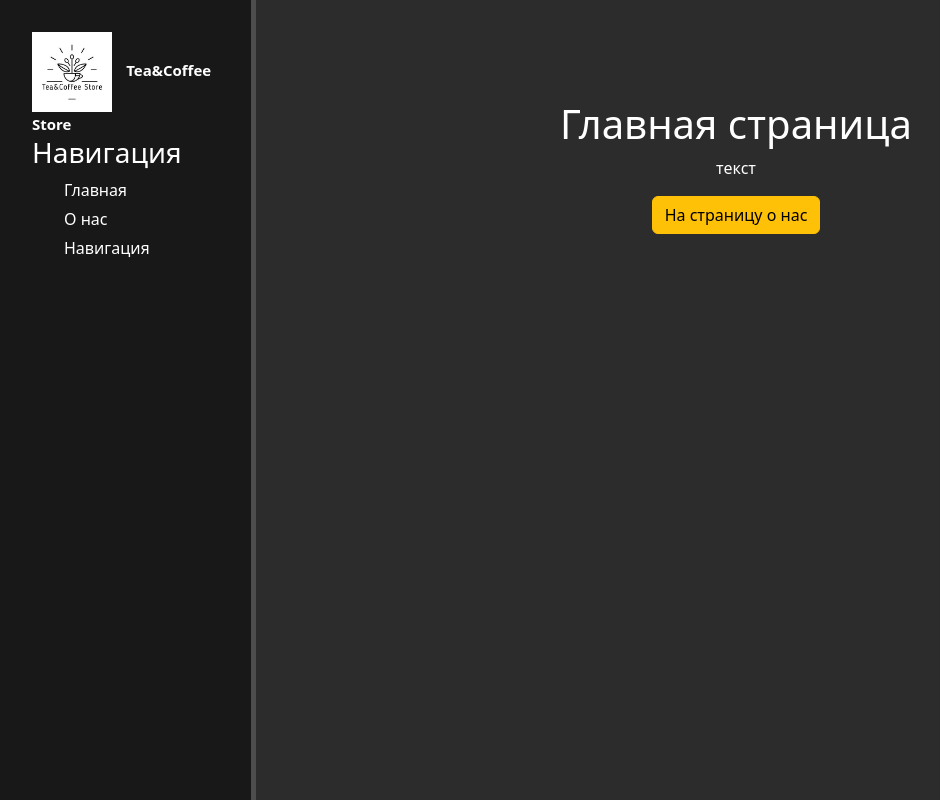
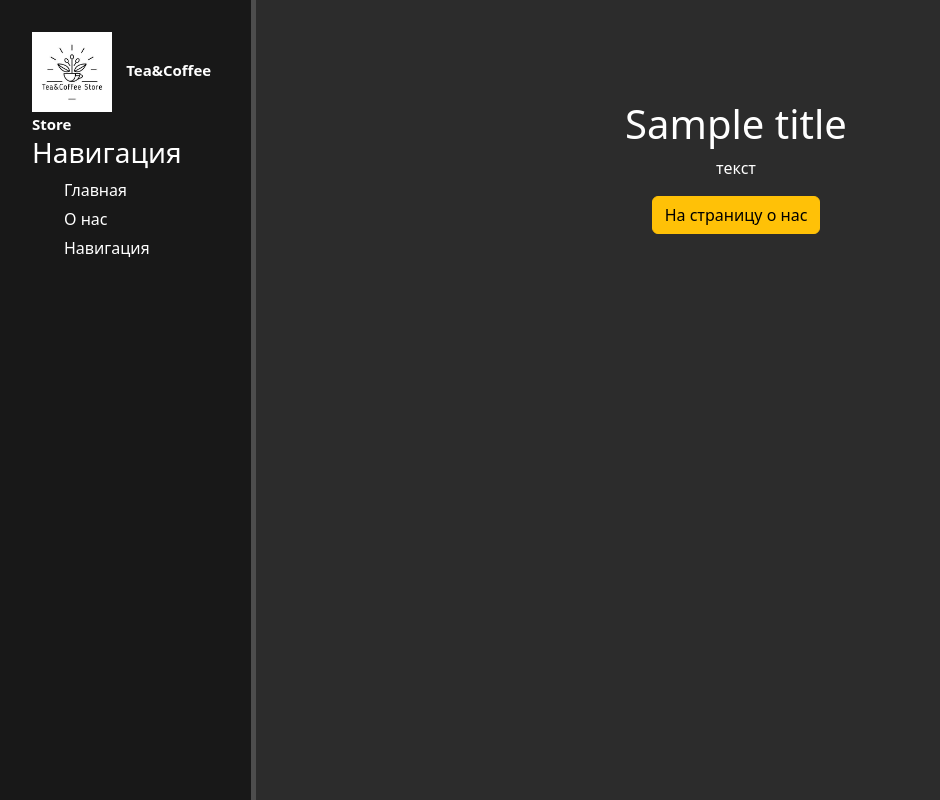
Before and after one commit to VyacheslavFr/Tea-CoffeeStore, a Django app: template tcstore/main/templates/main/main.html in a window 1280 px wide. Shown: the whole page, without its empty margins (0-940 px from the left). Run offline with Django 4.2, Linux system fonts and the light colour scheme; the template is opened without the code that fills it: most values are stand-ins (such as "Sample title", 1, 10 or a date in 2020).

Commit message:
view for main page updated.

```diff
--- a/tcstore/main/templates/main/main.html
+++ b/tcstore/main/templates/main/main.html
@@ -1,10 +1,10 @@
 {% extends 'main/layout.html' %}
 
-{% block title %}Главная страница{% endblock %}
+{% block title %}{{ title }}{% endblock %}
 
 {% block content %}
     <div class="features">
-        <h1>Главная страница</h1>
+        <h1>{{ title }}</h1>
         <p>текст</p>
         <button class="btn btn-warning">На страницу о нас</button>
     </div>
--- a/tcstore/main/views.py
+++ b/tcstore/main/views.py
@@ -2,7 +2,10 @@ from django.shortcuts import render
 
 
 def index(request):
-    return render(request, 'main/main.html')
+    data = {
+        'title': 'Главная страница',
+    }
+    return render(request, 'main/main.html', data)
 
 
 def about(request):
```
